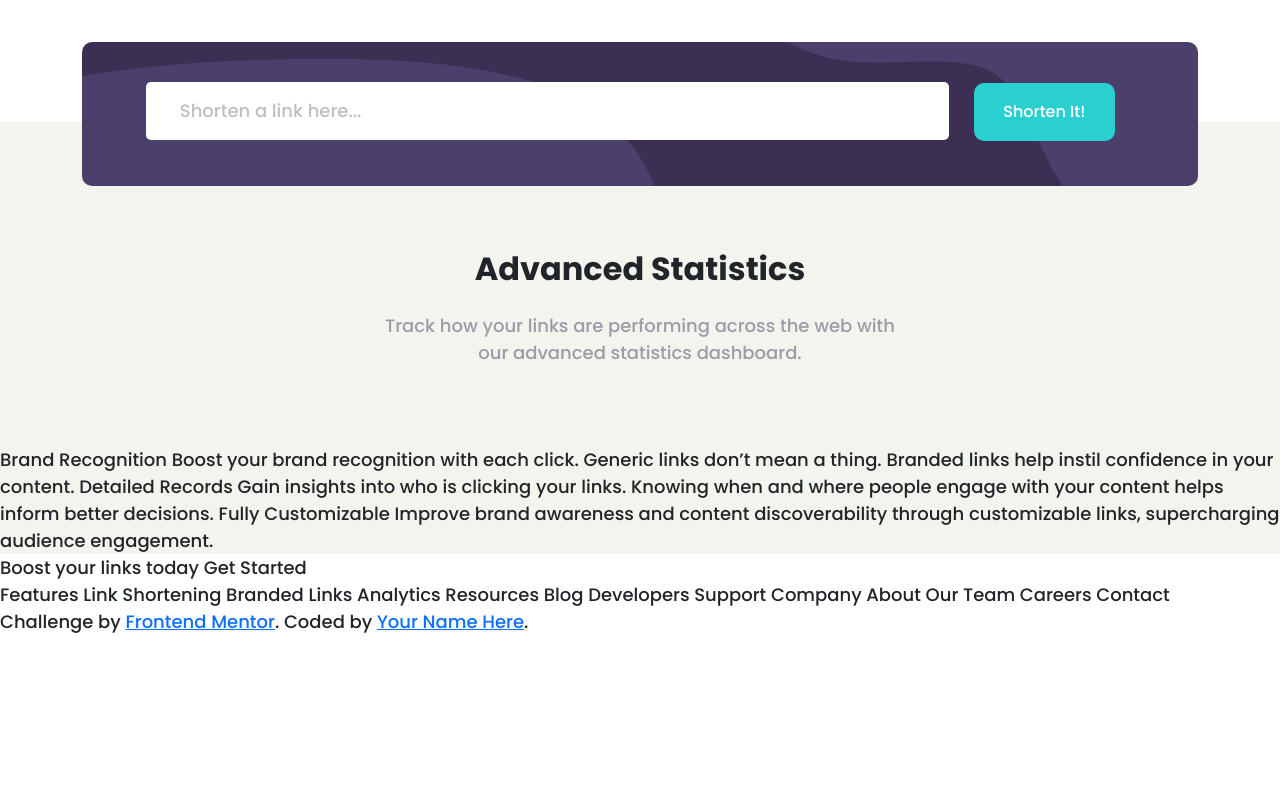
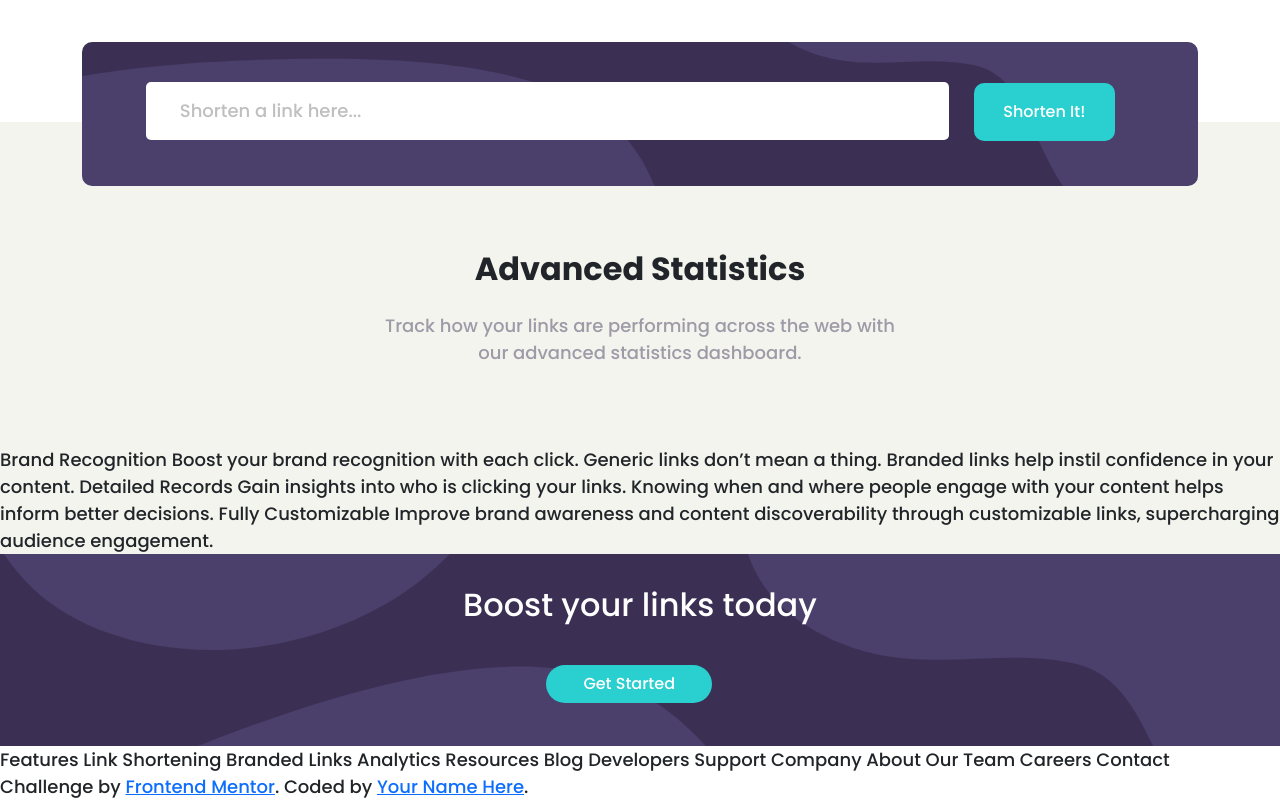
Before and after one commit to Afshar07/url-shortening-api-master, a plain HTML site: page index.html in a window 1280 px wide. Shown: the part 726-1526 px from the top of the page. Before the commit the page ends 1361 px from the top, so only its background shows below. Drawn offline with nearby package versions, Linux system fonts and the light colour scheme.

Commit message:
Important Changes

```diff
--- a/index.html
+++ b/index.html
@@ -22,6 +22,10 @@
       href="./images/favicon-32x32.png"
     />
     <title>Frontend Mentor | Shortly URL shortening API Challenge</title>
+
+  </head>
+
+  <body>
     <div class="container">
       <nav class="navbar navbar-expand-lg">
         <div class="container-fluid">
@@ -59,9 +63,6 @@
         </div>
       </nav>
     </div>
-  </head>
-
-  <body>
     <div class="container-fluid">
       <section id="head-section">
         <div class="container">
@@ -114,17 +115,23 @@
       </section>
       <!-- middle section -->
 
-      <section id="before-footer">Boost your links today Get Started</section>
+      <section id="before-footer">
+        <div class="container">
+            <h2>Boost your links today</h2>
+            <button class="btn" name="button">
+              Get Started
+            </button>
+        </div>
+      </section>
 
       <section id="footer">
         Features Link Shortening Branded Links Analytics Resources Blog
         Developers Support Company About Our Team Careers Contact
       </section>
+
       <div class="attribution">
         Challenge by
-        <a href="https://www.frontendmentor.io?ref=challenge" target="_blank"
-          >Frontend Mentor</a
-        >. Coded by <a href="#">Your Name Here</a>.
+        <a href="https://www.frontendmentor.io?ref=challenge" target="_blank">Frontend Mentor</a>. Coded by <a href="#">Your Name Here</a>.
       </div>
     </div>
     <script
--- a/styles.css
+++ b/styles.css
@@ -1,4 +1,10 @@
 @import url("https://fonts.googleapis.com/css2?family=Poppins:ital,wght@0,500;0,700;1,800&display=swap");
+
+html{
+  overflow-x: hidden;
+
+  /* for solving the element left shifting */
+}
 
 nav {
   margin-top: 40px;
@@ -10,7 +16,6 @@ body {
   margin: 0;
   font-family: "Poppins", sans-serif;
   font-size: 18px;
-  overflow-x: hidden;
 }
 
 .nav-link {
@@ -46,6 +51,9 @@ body {
 #head-section .content-container {
   display: flex;
   justify-content: center;
+  overflow-anchor: none;
+  /* the last item makes a BIG MAGIC
+  to STOP shifting elements to left */
 }
 
 .content-container h1 {
@@ -72,7 +80,7 @@ body {
   padding: 10px 12px 6px;
 }
 
-#head-section img {
+.content-container img {
   position: relative;
   left: 12rem;
   bottom: 5rem;
@@ -127,9 +135,11 @@ body {
 }
 
 #head-section {
-  position: relative;
+
 }
 
+
+/* middle parts */
 #middle-section {
   background-color: #f3f4ed;
 }
@@ -150,3 +160,27 @@ body {
   color: #9e9aa7;
   width: 40%;
 }
+
+/* before-footer part */
+
+#before-footer {
+  background-color: hsl(257, 27%, 26%);
+  background-image: url(images/bg-boost-desktop.svg);
+  background-position: center;
+  background-repeat: no-repeat;
+  background-size: cover;
+  height: 12rem;
+  color: #fff;
+  padding-top: 2rem;
+}
+
+#before-footer h2{
+  display: flex;
+  justify-content: center;
+}
+
+#before-footer .btn {
+    margin-left: 29rem;
+    margin-top: 2rem;
+    width: 10.4rem;
+}
```
